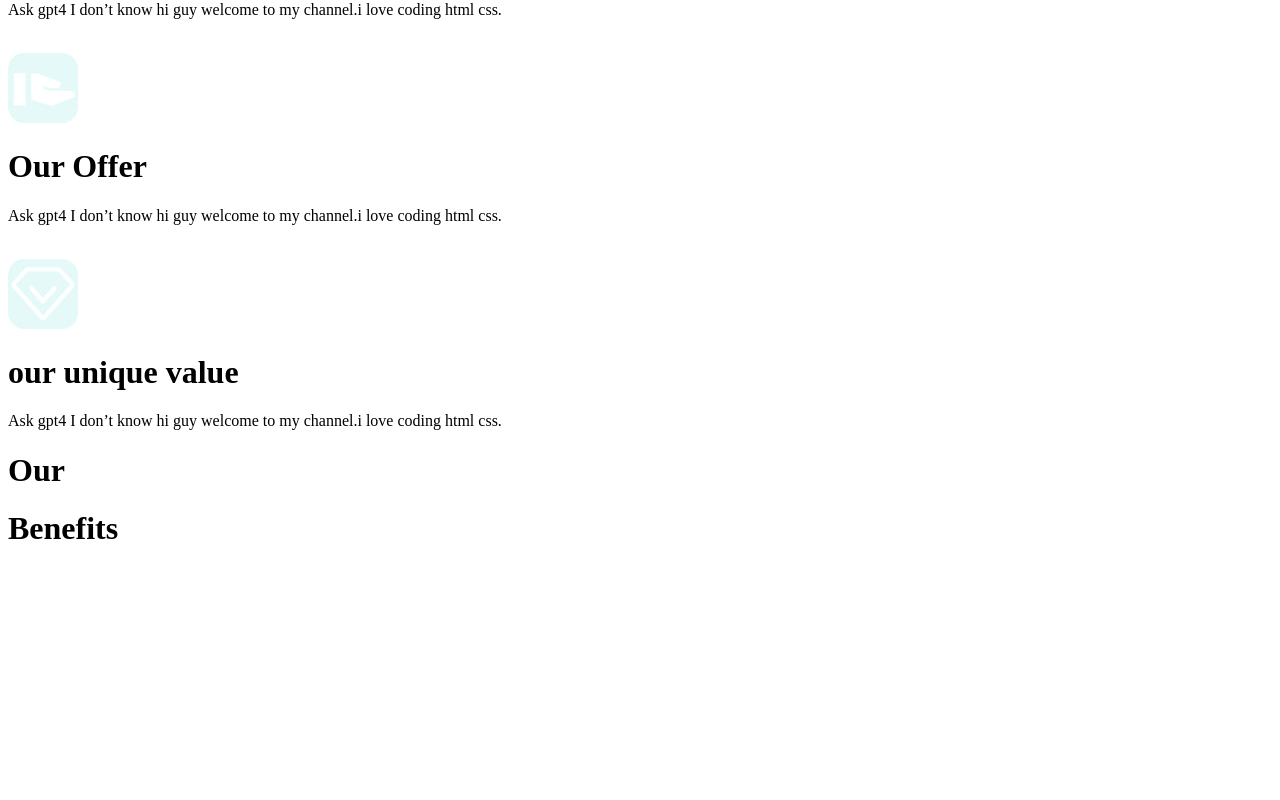
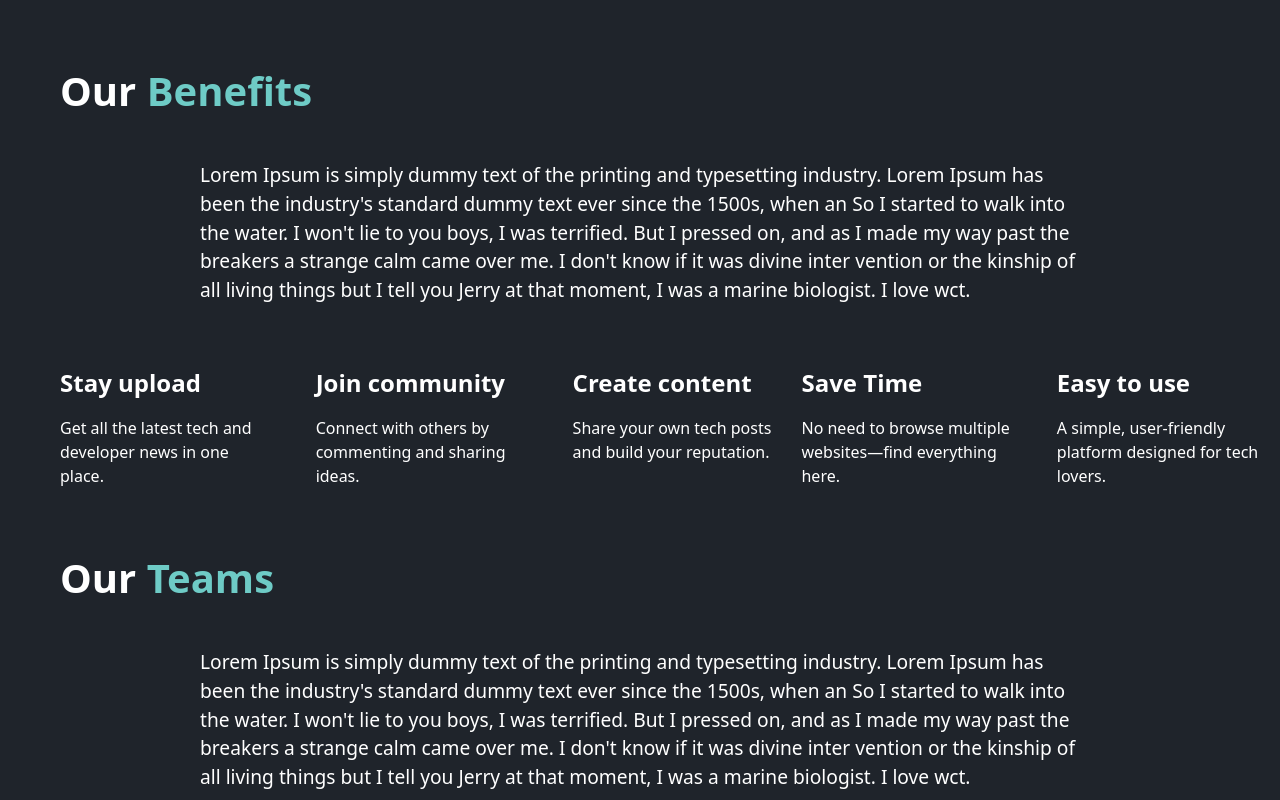
Before and after one commit to sovannvath/Real-wct-project, a Next.js app: page /aboutus in a window 1280 px wide. Shown: the part 1040-1840 px from the top of the page. Before the commit the page ends 1609 px from the top, so only its background shows below. Built offline with nearby package versions, Linux system fonts and the light colour scheme.

Commit message:
i haved correct and work on my page aboutus nearly finish

```diff
--- a/package.json
+++ b/package.json
@@ -14,6 +14,7 @@
     "@radix-ui/react-separator": "^1.1.0",
     "@radix-ui/react-slot": "^1.1.0",
     "@radix-ui/react-tooltip": "^1.1.4",
+    "autoprefixer": "^10.4.20",
     "class-variance-authority": "^0.7.1",
     "clsx": "^2.1.1",
     "lucide-react": "^0.468.0",
@@ -30,8 +31,8 @@
     "daisyui": "^4.12.14",
     "eslint": "^8",
     "eslint-config-next": "14.2.20",
-    "postcss": "^8",
-    "tailwindcss": "^3.4.1",
+    "postcss": "^8.4.49",
+    "tailwindcss": "^3.4.16",
     "typescript": "^5"
   }
 }
--- a/src/app/aboutus/page.tsx
+++ b/src/app/aboutus/page.tsx
@@ -1,10 +1,9 @@
-
 
 import React from 'react'
-import styles from "./images/Robot.png"
 import icon1 from "./images/iconaboutus1.png"
 import icon2 from "./images/iconaboutus2.jpg"
 import icon3 from "./images/iconaboutus3.jpg"
+import Team from "./images/Team.jpg"
 import "../styles/aboutus.css";
 import { Metadata } from 'next'
 
@@ -24,8 +23,7 @@ export const metadata: Metadata = {
     <h1 className='text-[#6ecbc6] text-[2.5em] inline font-bold' >TogetherTechs</h1><br /><br />
     </div>
     <div className='flex text-white'>
-    <img src={styles.src} alt="A picture of a robot "  width="300"/>
-    <div className='flex text-[1.5em] w-[45%] mr-[55px] mt-[45px]'>
+    <div className='flex text-[1.5em] w-[45%] mr-[55px] mt-[45px] ml-[60px] '>
     " TogetherTechs is idk naa <br />
 please complete.i just ffffd <br />
 dak ton oy complete.ffffffff<br />
@@ -46,7 +44,7 @@ please complete.i just ffffd."<br />
             <h1 className='font-bold text-[1.5em]'>
                 Our mission
             </h1>
-            <p>Ask gpt4 I don’t know hi guy welcome to my channel.i love coding html css.</p>
+            <p className='text-[1.2em]'>Ask gpt4 I don’t know hi guy welcome to my channel.i love coding html css.</p>
         </div>
         <br />
         <div className='inline'>
@@ -54,7 +52,7 @@ please complete.i just ffffd."<br />
         <h1 className='font-bold text-[1.5em]'>
                 Our Offer
             </h1>
-            <p>Ask gpt4 I don’t know hi guy welcome to my channel.i love coding html css.</p>
+            <p className='text-[1.2em]'>Ask gpt4 I don’t know hi guy welcome to my channel.i love coding html css.</p>
         </div>
         <br />
         <div className='inline'>
@@ -62,16 +60,93 @@ please complete.i just ffffd."<br />
            <h1 className='font-bold text-[1.5em]'>
                 our unique value
             </h1>
-            <p>
+            <p className='text-[1.2em]'>
             Ask gpt4 I don’t know hi guy welcome to my channel.i love coding html css.
             </p>
         </div>
      </div>
      </div>
     </div>
-    <div className='pl-[60px] pt-[60px]'>
+
+
+   <div>
+   <div className='pl-[60px] pt-[60px]'>
      <h1 className='text-white text-[2.5em] inline font-bold'>Our </h1>
      <h1 className='text-[#6ecbc6] text-[2.5em] inline font-bold' >Benefits</h1>
+     </div>
+     <h1 className='pl-[200px] pt-[40px] pr-[200px] text-white text-[1.2em]'>Lorem Ipsum is simply dummy text of
+    the printing and typesetting industry. Lorem Ipsum has been the industry's
+    standard dummy text ever since the 1500s, when an So I started to walk into the water. I
+    won't lie to you boys, I was terrified. But I pressed on, and as I made my way
+    past the breakers a strange calm came over me. I don't know if it was divine inter
+    vention or the kinship of all living things but I tell you Jerry at that moment, I
+    was a marine biologist. I love wct. </h1>
+     <div className='flex gap-[20px] pl-[60px] pt-[60px] text-white' >
+        <div className='inline'>
+            <h1 className='font-bold text-[1.5em]'>
+                Stay upload
+            </h1>
+            <p className='pt-[15px]'>Get all the latest tech and developer news in one place.</p>
+        </div>
+        <br />
+        <div className='inline'>
+        <h1 className='font-bold text-[1.5em]'>
+                Join community
+            </h1>
+            <p className='pt-[15px]'>Connect with others by commenting and sharing ideas.</p>
+        </div>
+        <br />
+        <div className='inline'>
+           <h1 className='font-bold text-[1.5em]'>
+                Create content
+            </h1>
+            <p className='pt-[15px]'>Share your own tech posts and build your reputation.</p>
+        </div>
+        <div className='inline'>
+           <h1 className='font-bold text-[1.5em]'>
+                Save Time
+            </h1>
+            <p className='pt-[15px]'>
+            No need to browse multiple websites—find everything here.
+            </p>
+        </div>
+        <div className='inline'>
+           <h1 className='font-bold text-[1.5em]'>
+                Easy to use
+            </h1>
+            <p className='pt-[15px]'>
+            A simple, user-friendly platform designed for tech lovers.
+            </p>
+        </div>
+   </div>
+
+
+   <div>
+    <div className='pt-[60px] pl-[60px]'>
+    <h1 className='text-white text-[2.5em] inline font-bold'>Our </h1>
+    <h1 className='text-[#6ecbc6] text-[2.5em] inline font-bold' >Teams</h1>
+    </div>
+    <h1 className='pl-[200px] pt-[40px] pr-[200px] text-white text-[1.2em]'>Lorem Ipsum is simply dummy text of
+    the printing and typesetting industry. Lorem Ipsum has been the industry's
+    standard dummy text ever since the 1500s, when an So I started to walk into the water. I
+    won't lie to you boys, I was terrified. But I pressed on, and as I made my way
+    past the breakers a strange calm came over me. I don't know if it was divine inter
+    vention or the kinship of all living things but I tell you Jerry at that moment, I
+    was a marine biologist. I love wct. </h1>
+    <div className='pt-[60px]'>
+    </div>
+    <div className='flex gap-[20px] pl-[60px] pt-[60px] text-white bg-[#46686c]'>
+    <div>
+    <img src={Team.src} alt="A picture of group" width="400" height="500" className='pt-[50px] pl-[40px]' />
+    </div>
+
+    </div>
+
+
+
+
+   </div>
+
      </div>
     </main>
   )
--- a/src/app/styles/aboutus.css
+++ b/src/app/styles/aboutus.css
@@ -4,3 +4,6 @@
          font-size: 10px;
     }
 }
+@tailwind base;
+@tailwind components;
+@tailwind utilities;
```
Also changed, not shown: src/app/aboutus/images/Team.jpg (added), 1 other file (tests, documents, lock files or other folders).
